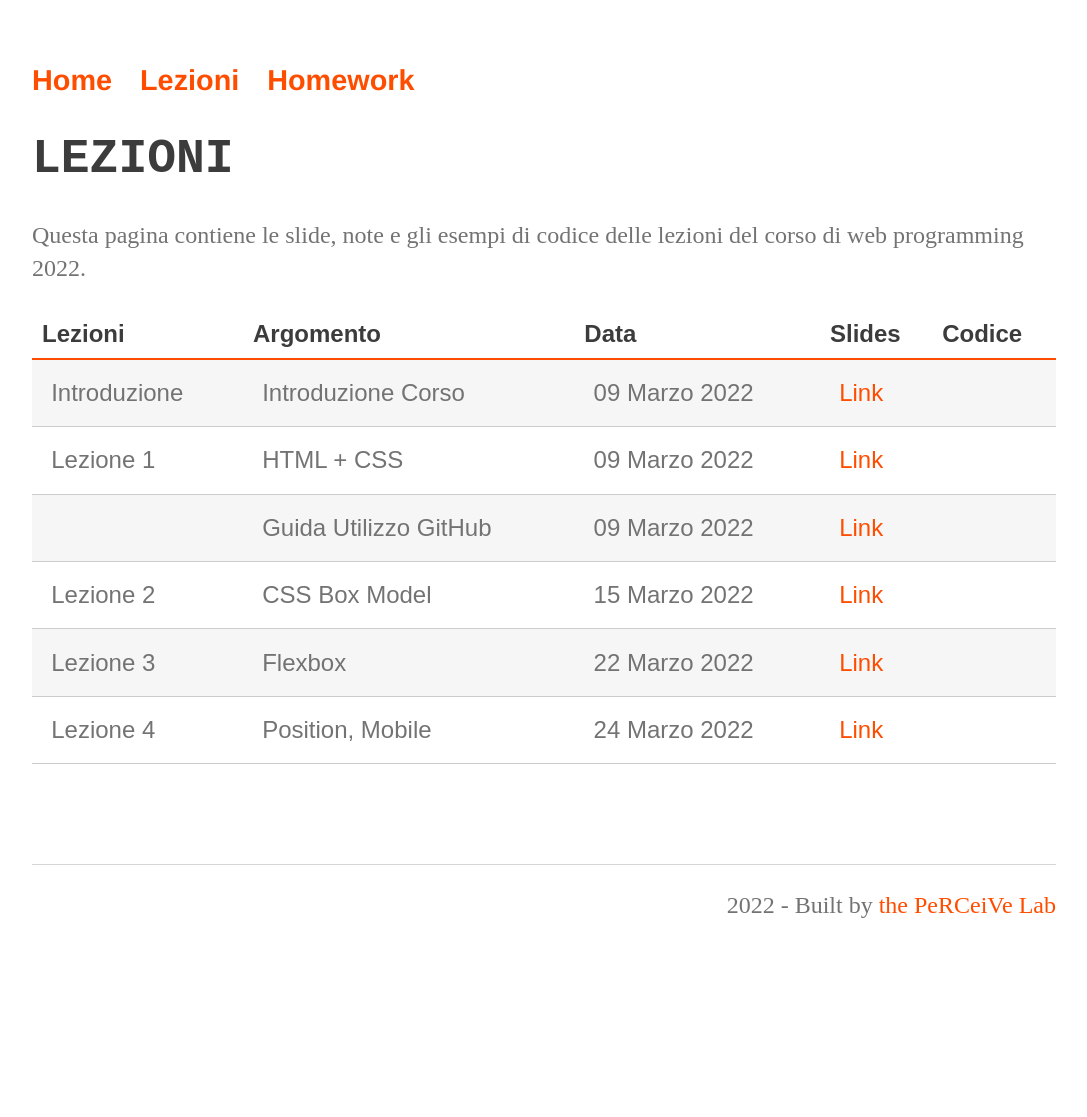
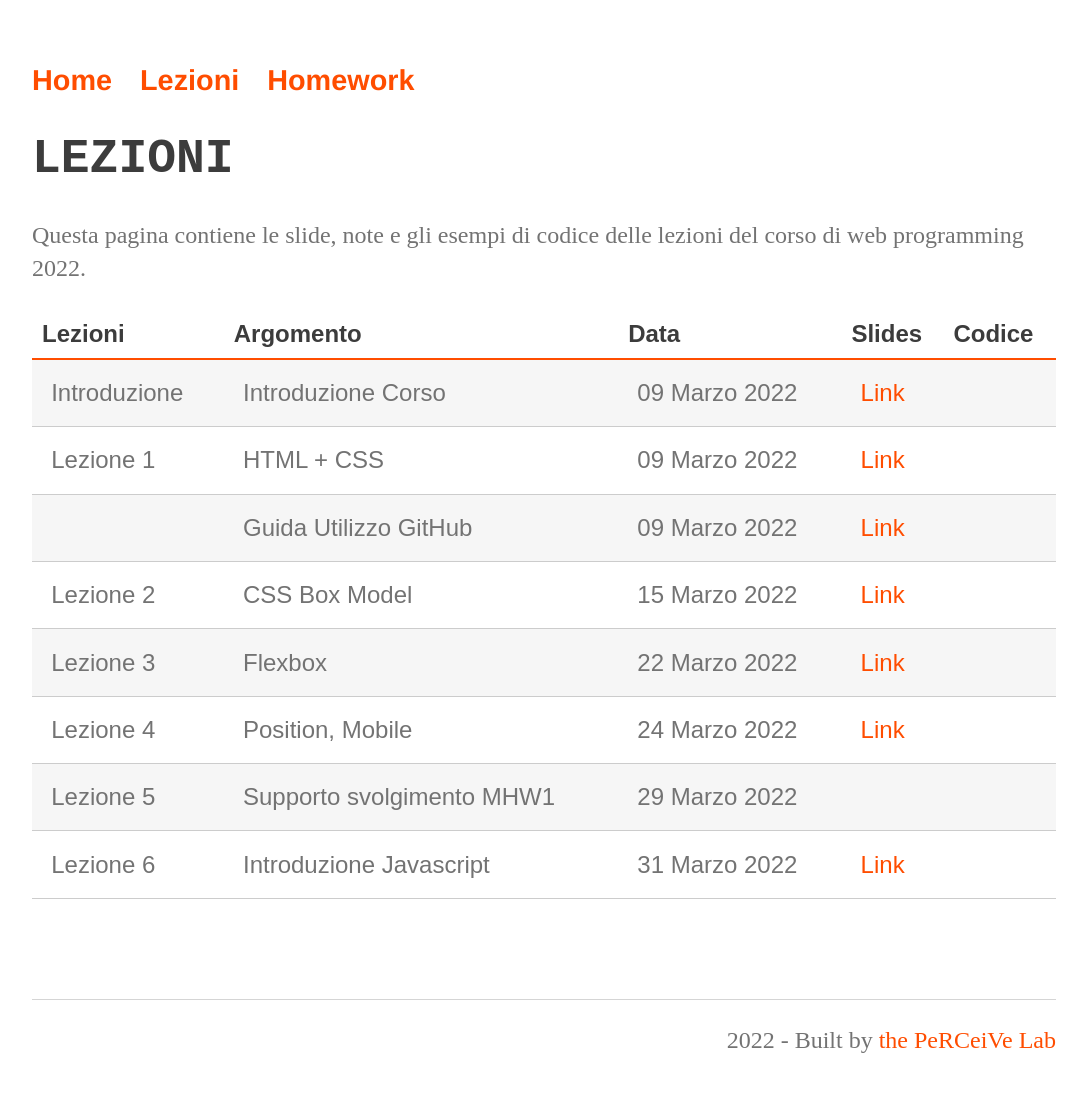
Before and after one commit to perceivelab/database-course, a Jekyll site: the page built from lezioni.md, in a window 1280 px wide. Shown: the whole page, without its empty margins (96-1183 px from the left). Built offline with Jekyll 4.4.1, drawn with Linux system fonts in a browser that asks for light colours; our own code applies the rules of GitHub Pages for plain Markdown files; before the commit the page ends 983 px from its top, so only the background shows below that.

Commit message:
Update lezioni.md

```diff
--- a/lezioni.md
+++ b/lezioni.md
@@ -13,6 +13,10 @@ Questa pagina contiene le slide, note e gli esempi di codice delle lezioni del c
 | Lezione 2  | CSS Box Model                                                    | 15 Marzo 2022   | [Link](https://drive.google.com/file/d/180nPa4GNTvo0qR_iqiU1TSwAbB_8D1sM/view?usp=sharing)                                         |             |
 | Lezione 3  | Flexbox                                                    | 22 Marzo 2022   | [Link](https://drive.google.com/file/d/1AppEjI0lua0GmvrVDSZKFmfa7-XPdvAN/view?usp=sharing)                                      |             |
 | Lezione 4  | Position, Mobile                                                    | 24 Marzo 2022   | [Link](https://drive.google.com/file/d/1TWBpWSPqdgB9OeKdvcK83iBRtIVC0wsz/view?usp=sharing)                                      |             |
+| Lezione 5  | Supporto svolgimento MHW1                                                    | 29 Marzo 2022   |                                       |   |
+| Lezione 6  | Introduzione Javascript                                                    | 31 Marzo 2022   | [Link](https://drive.google.com/file/d/1pLs19EJxfBc2RpwrKPJAQbMPZCETdn5-/view?usp=sharing)                                      |             |
+
+
 
 
 [404]: /web-programming-course/fallback
```
